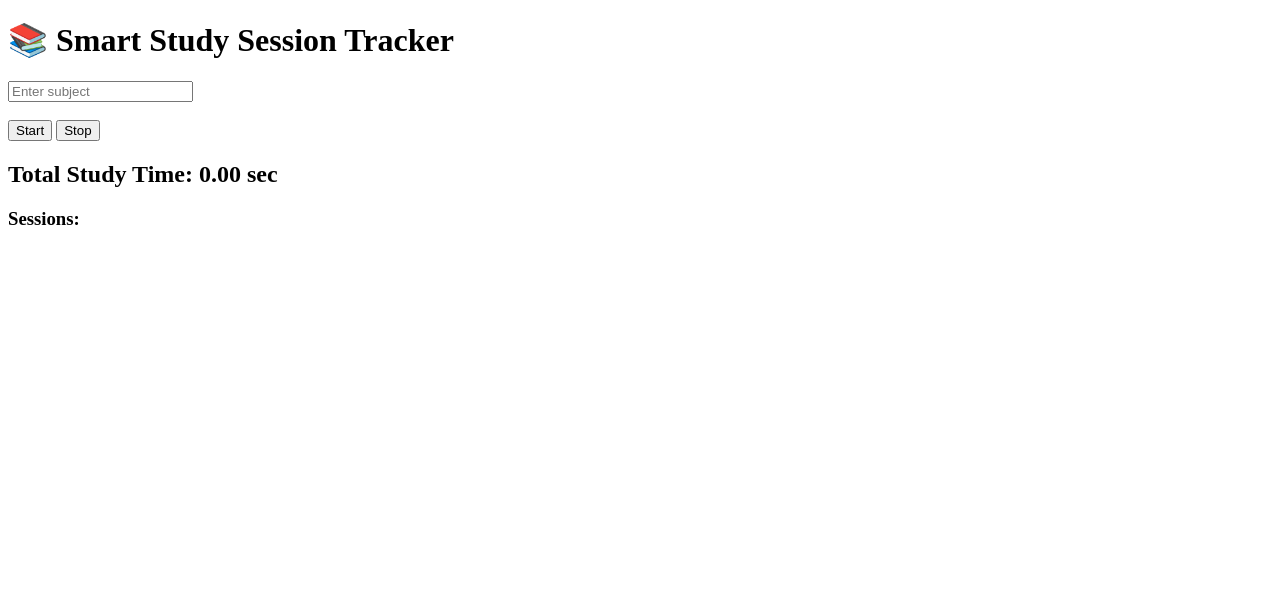
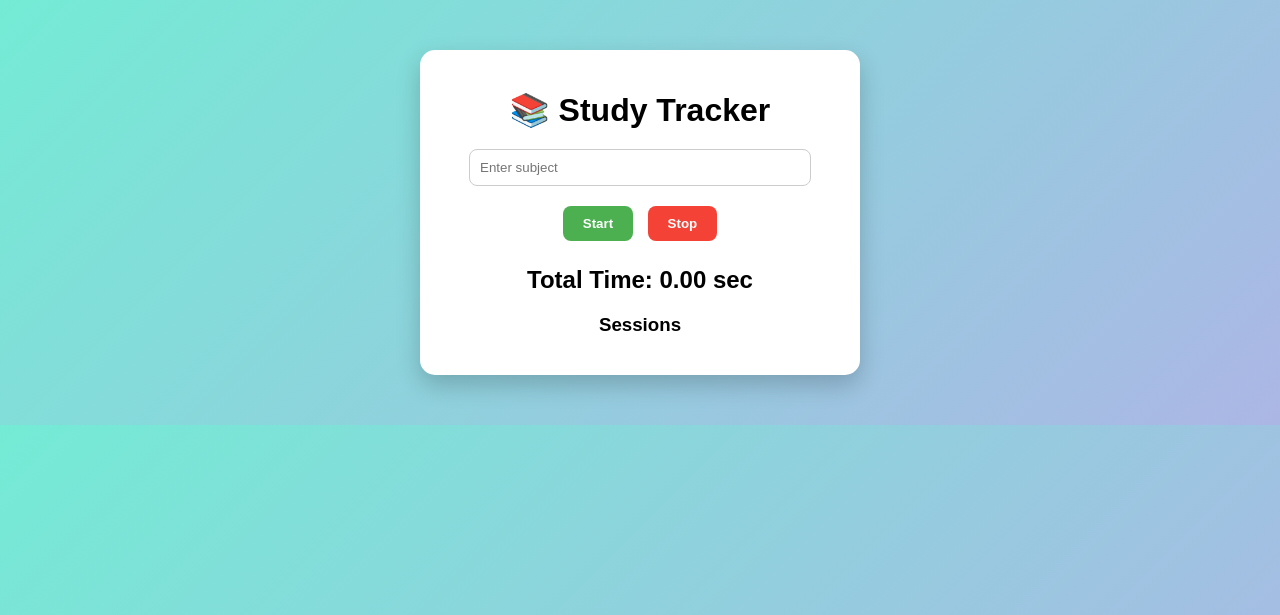
Before and after one commit to pallavghatvalwork-ops/smart-study-tracker, a Flask app: page / in a window 1280 px wide. Shown: the top 615 px of the page. Run offline with Flask 3, Linux system fonts and the light colour scheme; data that the repository does not hold is empty.

Commit message:
Improved UI with CSS styling

```diff
--- /dev/null
+++ b/static/style.css
@@ -0,0 +1,74 @@
+/* static/style.css */
+
+body {
+    font-family: Arial, sans-serif;
+    background: linear-gradient(135deg, #74ebd5, #ACB6E5);
+    text-align: center;
+    margin: 0;
+    padding: 0;
+}
+
+.container {
+    background: white;
+    width: 400px;
+    margin: 50px auto;
+    padding: 20px;
+    border-radius: 15px;
+    box-shadow: 0px 10px 25px rgba(0,0,0,0.2);
+}
+
+h1 {
+    margin-bottom: 20px;
+}
+
+input {
+    padding: 10px;
+    width: 80%;
+    border-radius: 8px;
+    border: 1px solid #ccc;
+    margin-bottom: 15px;
+}
+
+button {
+    padding: 10px 20px;
+    margin: 5px;
+    border: none;
+    border-radius: 8px;
+    cursor: pointer;
+    font-weight: bold;
+}
+
+button {
+    transition: 0.3s;
+}
+
+button:hover {
+    opacity: 0.8;
+}
+
+.start {
+    background-color: #4CAF50;
+    color: white;
+}
+
+.stop {
+    background-color: #f44336;
+    color: white;
+}
+
+#status {
+    margin-top: 10px;
+    font-weight: bold;
+}
+
+ul {
+    list-style: none;
+    padding: 0;
+}
+
+li {
+    background: #f1f1f1;
+    margin: 5px;
+    padding: 8px;
+    border-radius: 8px;
+}
--- a/templates/index.html
+++ b/templates/index.html
@@ -2,23 +2,29 @@
 <html>
 <head>
     <title>Smart Study Tracker</title>
+    <link rel="stylesheet" href="/static/style.css">
 </head>
 <body>
-    <h1>📚 Smart Study Session Tracker</h1>
+
+<div class="container">
+    <h1>📚 Study Tracker</h1>
 
     <input type="text" id="subject" placeholder="Enter subject">
-    <br><br>
 
-    <button onclick="startSession()">Start</button>
-    <button onclick="stopSession()">Stop</button>
+    <br>
+
+    <button class="start" onclick="startSession()">Start</button>
+    <button class="stop" onclick="stopSession()">Stop</button>
 
     <h3 id="status"></h3>
 
-    <h2>Total Study Time: <span id="total">0</span> sec</h2>
+    <h2>Total Time: <span id="total">0</span> sec</h2>
 
-    <h3>Sessions:</h3>
+    <h3>Sessions</h3>
     <ul id="sessionList"></ul>
+</div>
 
-    <script src="/static/script.js"></script>
+<script src="/static/script.js"></script>
+
 </body>
 </html>
```
